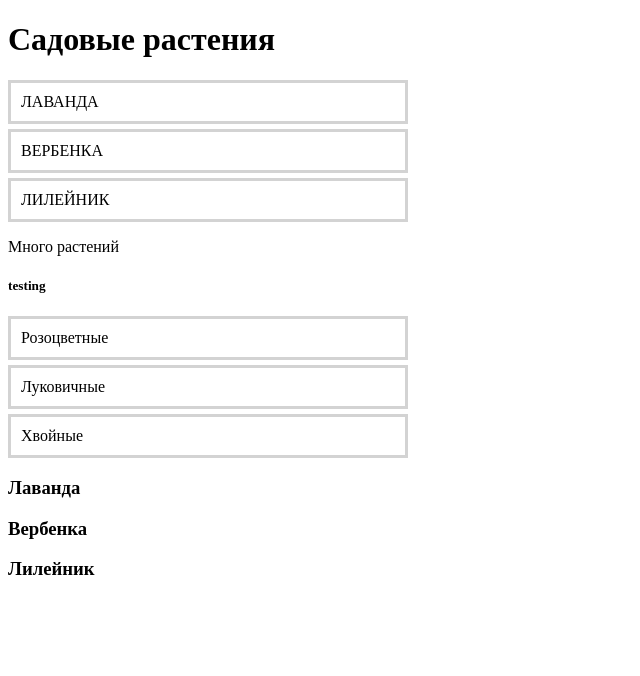
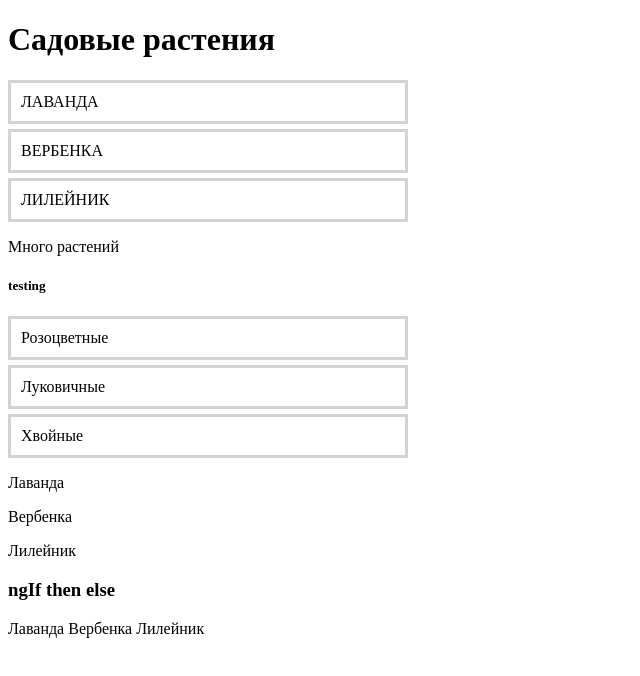
Before and after one commit to remax1993/angular-learning, an Angular app: page / in a window 1280 px wide. Shown: the top 676 px of the page, without its empty margins (0-640 px from the left). Built offline with nearby package versions, Linux system fonts and the light colour scheme.

Commit message:
*ngIf then else;

```diff
--- a/src/app/app.component.html
+++ b/src/app/app.component.html
@@ -44,10 +44,20 @@
 
 <!--use nested template-->
 <ng-template #plantdetail let-name="name">
-    <h3>{{name}}</h3>
+    <p>{{name}}</p>
 </ng-template>
 
 <div *ngFor="let plant of plants">
     <ng-container *ngTemplateOutlet="plantdetail; context: plant"></ng-container>
 </div>
 <!-- end use nested template-->
+
+
+<!-- *ngIf then else-->
+<h3>ngIf then else</h3>
+<p *ngIf="plants.length == 0; else plantlist">растений нет</p>
+<ng-template #plantlist>
+    <span *ngFor="let plant of plants">{{plant.name}} </span>
+</ng-template>
+
+<!-- else *ngIf then else-->
```
